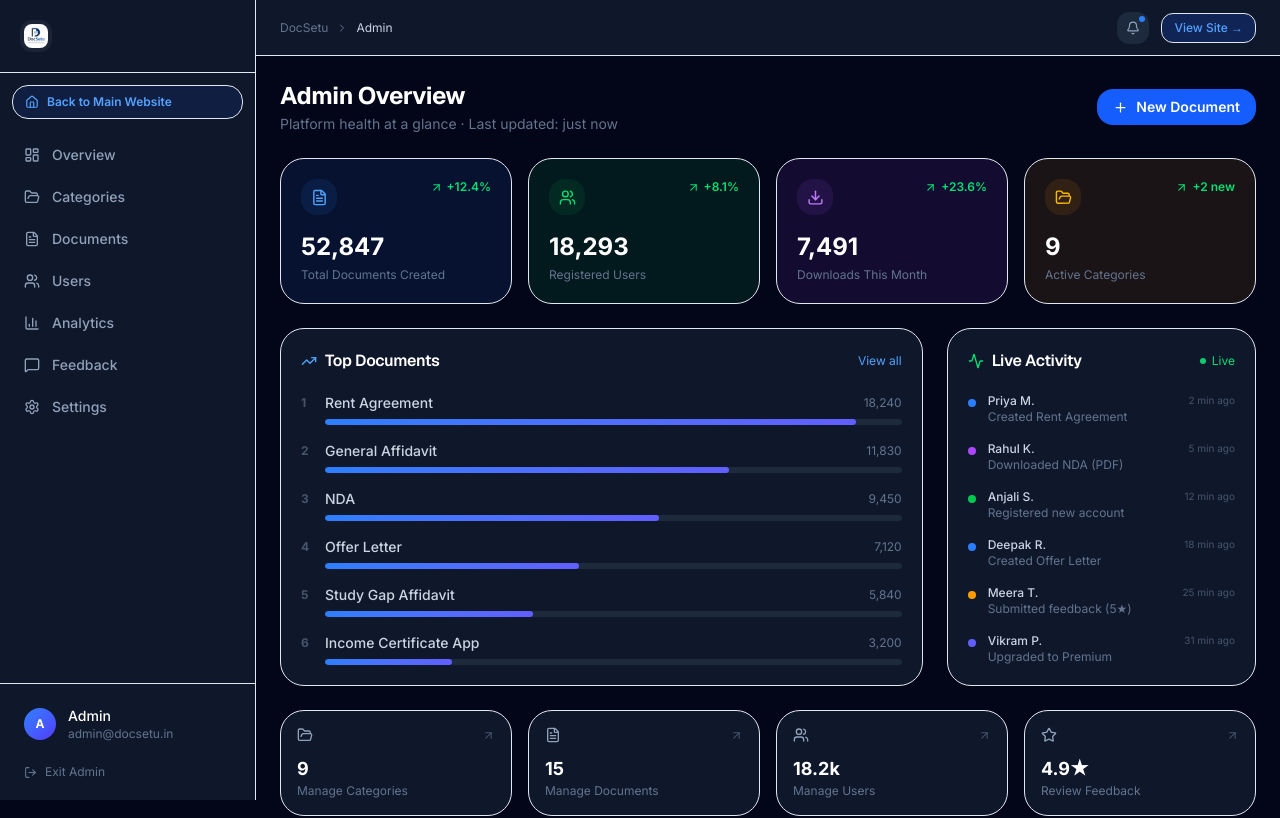
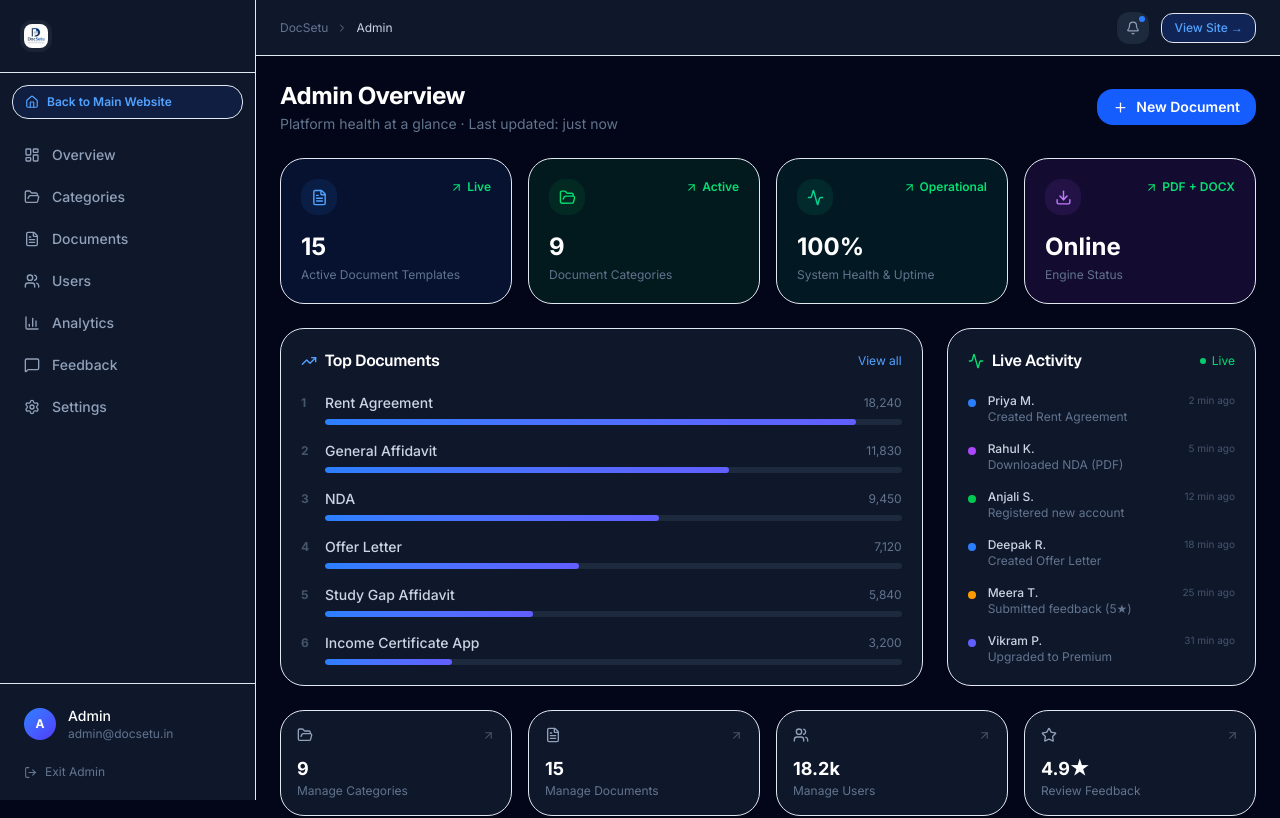
Before and after one commit to Sudhanshu7393/DocSetu, a Next.js app: page /admin in a window 1280 px wide. Shown: the top 818 px of the page. Built offline with nearby package versions, Linux system fonts and the light colour scheme.

Commit message:
Clean all mock stats, fake user reviews, and placeholder address across platform while retaining Coming Soon cards

```diff
--- a/src/app/admin/page.tsx
+++ b/src/app/admin/page.tsx
@@ -9,40 +9,40 @@ import { documents } from "@/data/documents";
 
 const stats = [
   {
-    label: "Total Documents Created",
-    value: "52,847",
-    change: "+12.4%",
+    label: "Active Document Templates",
+    value: String(documents.length),
+    change: "Live",
     up: true,
     icon: FileText,
     color: "text-blue-400",
     bg: "bg-blue-500/10 border-blue-500/20",
   },
   {
-    label: "Registered Users",
-    value: "18,293",
-    change: "+8.1%",
+    label: "Document Categories",
+    value: String(categories.length),
+    change: "Active",
     up: true,
-    icon: Users,
+    icon: FolderOpen,
     color: "text-green-400",
     bg: "bg-green-500/10 border-green-500/20",
   },
   {
-    label: "Downloads This Month",
-    value: "7,491",
-    change: "+23.6%",
+    label: "System Health & Uptime",
+    value: "100%",
+    change: "Operational",
+    up: true,
+    icon: Activity,
+    color: "text-emerald-400",
+    bg: "bg-emerald-500/10 border-emerald-500/20",
+  },
+  {
+    label: "Engine Status",
+    value: "Online",
+    change: "PDF + DOCX",
     up: true,
     icon: Download,
     color: "text-purple-400",
     bg: "bg-purple-500/10 border-purple-500/20",
-  },
-  {
-    label: "Active Categories",
-    value: String(categories.length),
-    change: "+2 new",
-    up: true,
-    icon: FolderOpen,
-    color: "text-amber-400",
-    bg: "bg-amber-500/10 border-amber-500/20",
   },
 ];
 
--- a/src/app/page.tsx
+++ b/src/app/page.tsx
@@ -26,10 +26,10 @@ import { Category } from "@/types";
 const popularDocs = getPopularDocuments(6);
 
 const stats = [
-  { value: "50,000+", label: "Documents Created", icon: FileText },
-  { value: "25+", label: "Document Types", icon: FileCheck },
-  { value: "4.9/5", label: "User Rating", icon: Star },
-  { value: "99.9%", label: "Uptime", icon: Zap },
+  { value: "14+", label: "Official Templates", icon: FileText },
+  { value: "9", label: "Document Categories", icon: FileCheck },
+  { value: "100%", label: "Guided Questionnaires", icon: Shield },
+  { value: "Instant", label: "PDF & DOCX Exports", icon: Download },
 ];
 
 const howItWorks = [
@@ -449,41 +449,43 @@ export default function HomePage() {
         </div>
       </section>
 
-      {/* ─── TESTIMONIALS ─── */}
+      {/* ─── PLATFORM HIGHLIGHTS ─── */}
       <section className="py-20 bg-white dark:bg-slate-900">
-        <div className="max-w-7xl mx-auto px-4 sm:px-6 lg:px-8">
-          <div className="text-center mb-14">
-            <span className="text-sm font-semibold text-blue-600 dark:text-blue-400 uppercase tracking-wider">
-              Testimonials
-            </span>
-            <h2 className="text-3xl sm:text-4xl font-bold text-slate-900 dark:text-white mt-2">
-              Trusted by Thousands
-            </h2>
-          </div>
+        <div className="max-w-7xl mx-auto px-4 sm:px-6 lg:px-8 text-center">
+          <span className="text-sm font-semibold text-blue-600 dark:text-blue-400 uppercase tracking-wider">
+            Features & Quality
+          </span>
+          <h2 className="text-3xl sm:text-4xl font-bold text-slate-900 dark:text-white mt-2 mb-12">
+            Why Individuals & Businesses Trust DocSetu
+          </h2>
 
-          <div className="grid grid-cols-1 md:grid-cols-3 gap-6">
-            {testimonials.map((t, i) => (
+          <div className="grid grid-cols-1 md:grid-cols-3 gap-6 text-left">
+            {[
+              {
+                title: "No Plain Templates",
+                desc: "Instead of downloading empty Word files, answer simple questions. Our engine formats the document automatically.",
+                icon: FileCheck,
+              },
+              {
+                title: "State Legal Guidance",
+                desc: "Get clear instructions on exact stamp paper values, witness requirements, and notarization steps before execution.",
+                icon: Shield,
+              },
+              {
+                title: "Dual Format Download",
+                desc: "Instantly export print-ready PDFs and fully editable Word (.docx) files for complete flexibility.",
+                icon: Download,
+              },
+            ].map((f, i) => (
               <div
                 key={i}
-                className="p-6 rounded-2xl bg-slate-50 dark:bg-slate-800/50 border border-slate-200 dark:border-slate-700/50"
+                className="p-6 rounded-2xl bg-slate-50 dark:bg-slate-800/40 border border-slate-200 dark:border-slate-700/50 hover:border-blue-300 dark:hover:border-blue-600/50 transition-colors"
               >
-                <div className="flex gap-0.5 mb-4">
-                  {Array.from({ length: t.rating }).map((_, j) => (
-                    <Star key={j} size={14} className="text-amber-400 fill-amber-400" />
-                  ))}
+                <div className="w-10 h-10 rounded-xl bg-blue-100 dark:bg-blue-950/60 flex items-center justify-center text-blue-600 dark:text-blue-400 mb-4">
+                  <f.icon size={20} />
                 </div>
-                <p className="text-slate-700 dark:text-slate-300 text-sm leading-relaxed mb-5">
-                  &ldquo;{t.text}&rdquo;
-                </p>
-                <div className="flex items-center gap-3">
-                  <div className="w-10 h-10 rounded-full bg-gradient-to-br from-blue-500 to-indigo-600 flex items-center justify-center text-white text-xs font-bold flex-shrink-0">
-                    {t.avatar}
-                  </div>
-                  <div>
-                    <p className="text-sm font-semibold text-slate-900 dark:text-white">{t.name}</p>
-                    <p className="text-xs text-slate-500 dark:text-slate-400">{t.role}</p>
-                  </div>
-                </div>
+                <h3 className="text-lg font-bold text-slate-900 dark:text-white mb-2">{f.title}</h3>
+                <p className="text-sm text-slate-500 dark:text-slate-400 leading-relaxed">{f.desc}</p>
               </div>
             ))}
           </div>
@@ -498,8 +500,8 @@ export default function HomePage() {
 
         <div className="relative max-w-4xl mx-auto px-4 text-center">
           <div className="inline-flex items-center gap-2 px-4 py-1.5 rounded-full bg-white/15 text-white text-sm font-medium mb-6">
-            <Users size={13} />
-            Join 50,000+ users creating documents today
+            <Sparkles size={13} />
+            Fast, Guided & Reliable Document Creation
           </div>
           <h2 className="text-3xl sm:text-4xl lg:text-5xl font-bold text-white mb-6 leading-tight">
             Ready to Create Your
--- a/src/app/register/page.tsx
+++ b/src/app/register/page.tsx
@@ -39,7 +39,7 @@ export default function RegisterPage() {
             />
           </Link>
           <h1 className="text-2xl font-bold text-white mb-1">Create your free account</h1>
-          <p className="text-slate-400 text-sm">Join 50,000+ Indians creating documents on DocSetu</p>
+          <p className="text-slate-400 text-sm">Start creating official documents easily with DocSetu</p>
         </div>
 
         <div className="bg-white/10 backdrop-blur-xl rounded-2xl border border-white/20 p-8 shadow-2xl">
```
